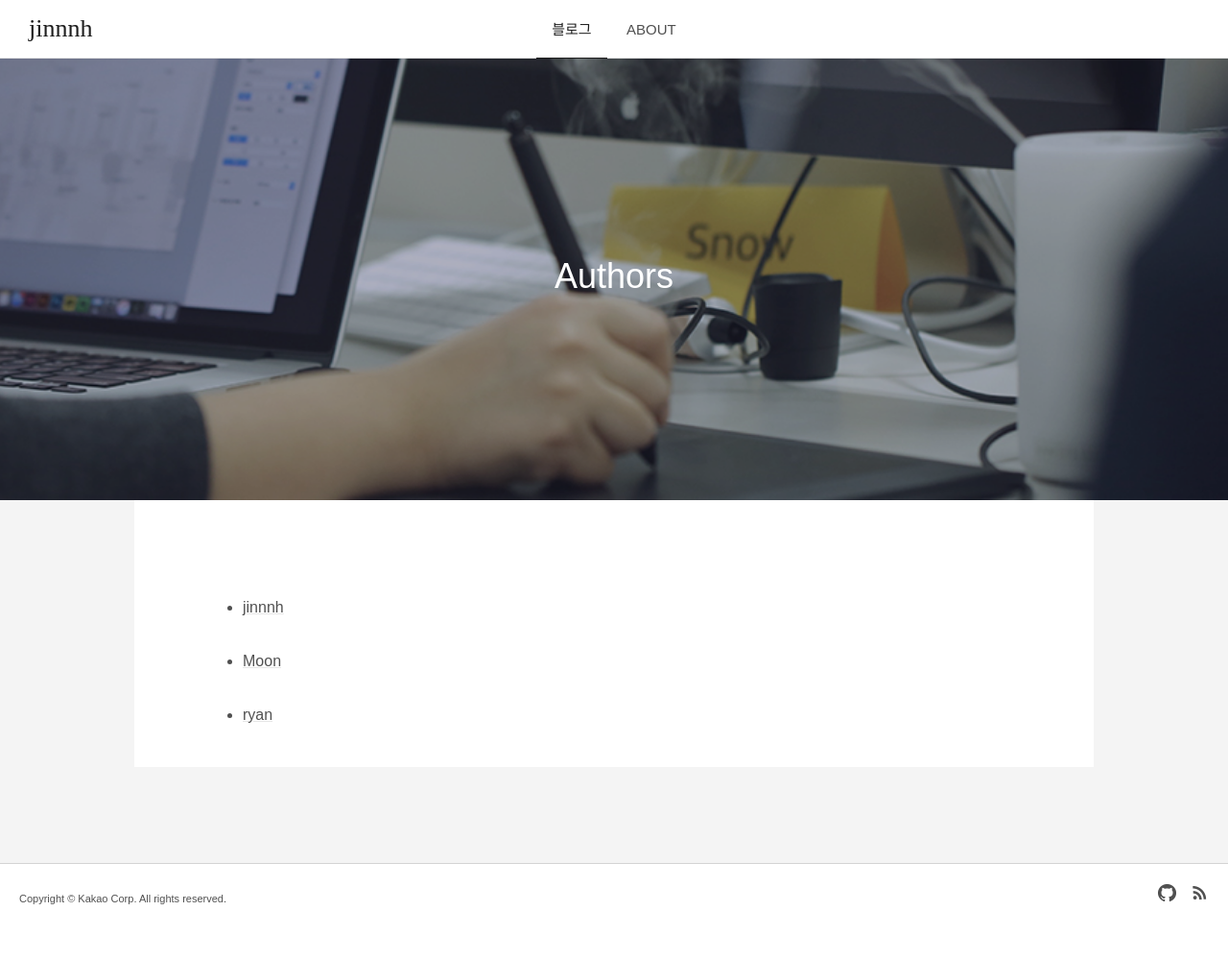
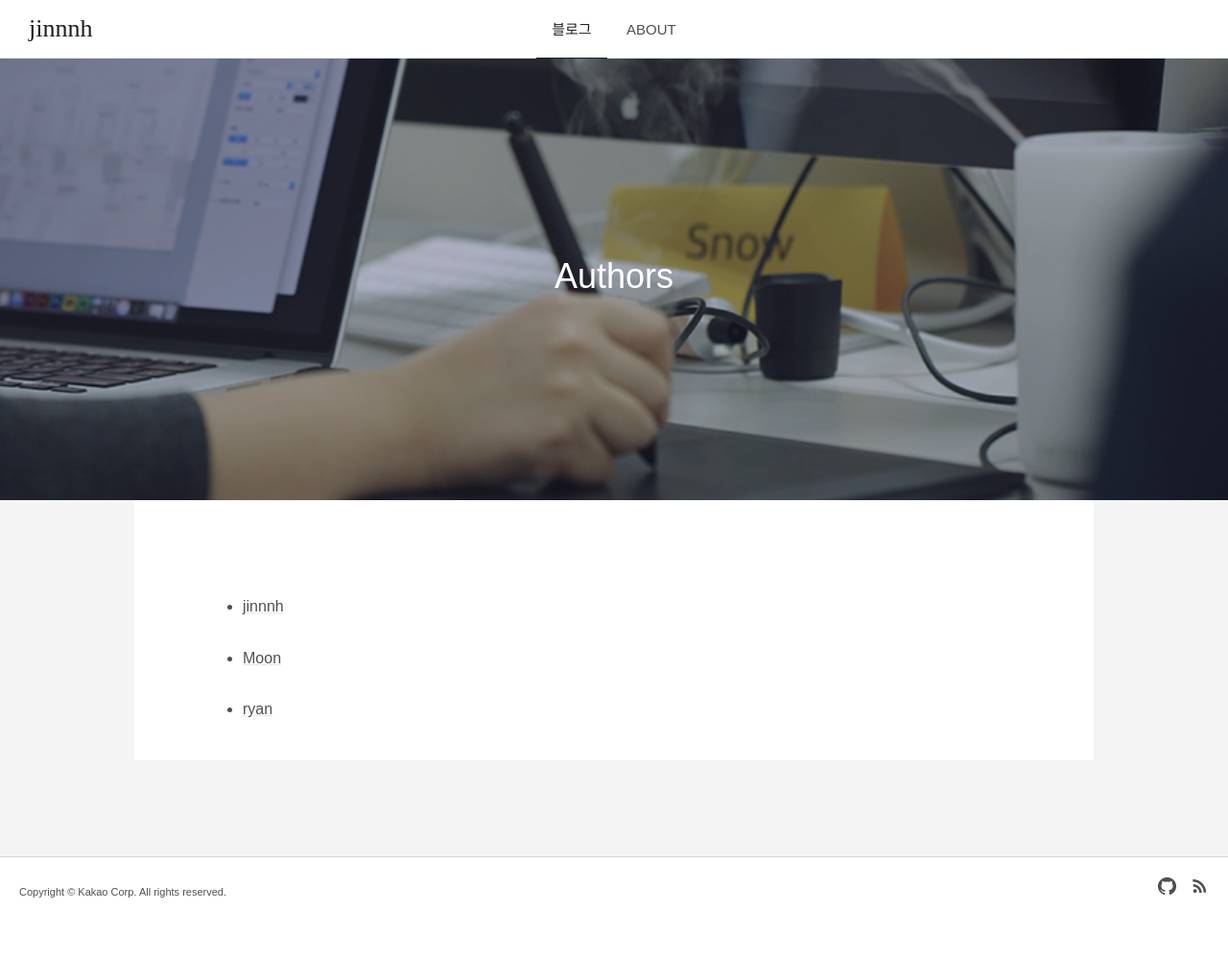
Before and after one commit to gutmate/gutmate.github.com, a Jekyll site: the page built from authors.md, in a window 1280 px wide. Shown: the whole page at 96% size. Built offline with Jekyll 4.4.1, drawn with Linux system fonts in a browser that asks for light colours; some web fonts are replaced.

Commit message:
Update line height in posts

```diff
--- a/assets/css/screen.css
+++ b/assets/css/screen.css
@@ -830,7 +830,7 @@ body.tag-template #navbar {
     padding: 70px 40px 40px 40px; /* 40(margin) + 40(padding) = 80 */
     border-bottom: 1px solid #e6e6e6;
     font-size: 16px;
-    line-height: 28px; /* 28px = 16(font-size) + 12(line-spacing) */
+    line-height: 1.6;
     text-align: justify;
 }
 
```
